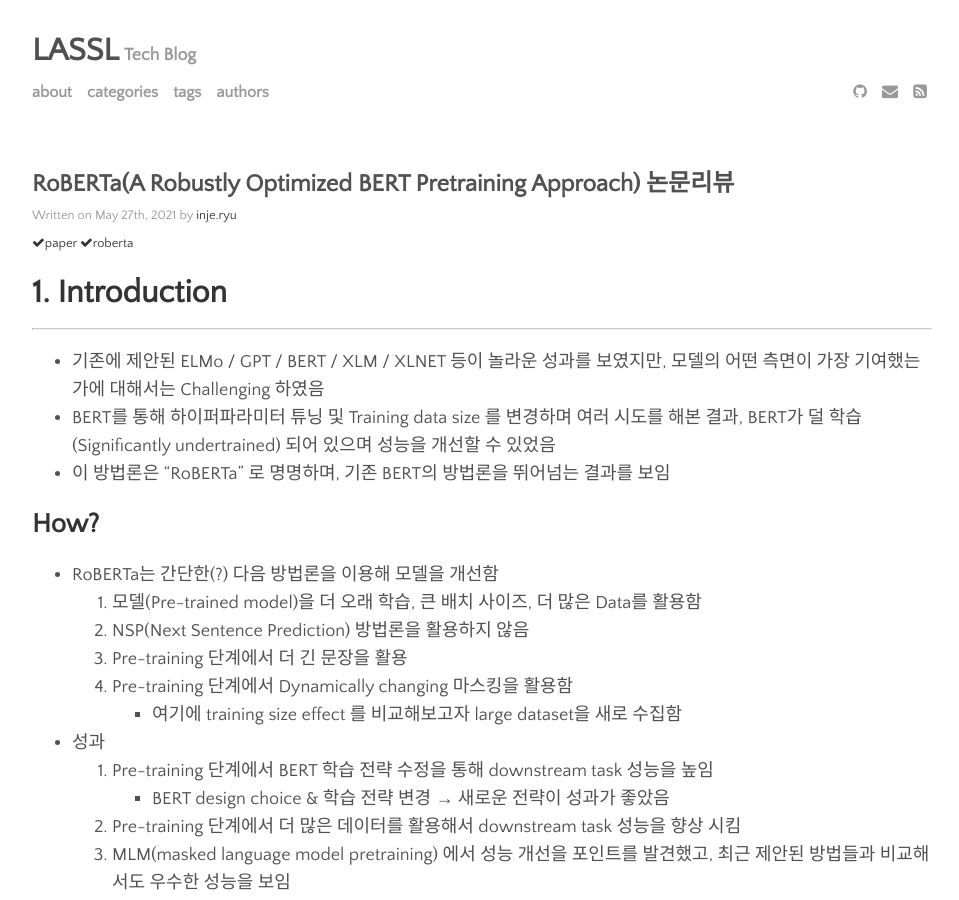
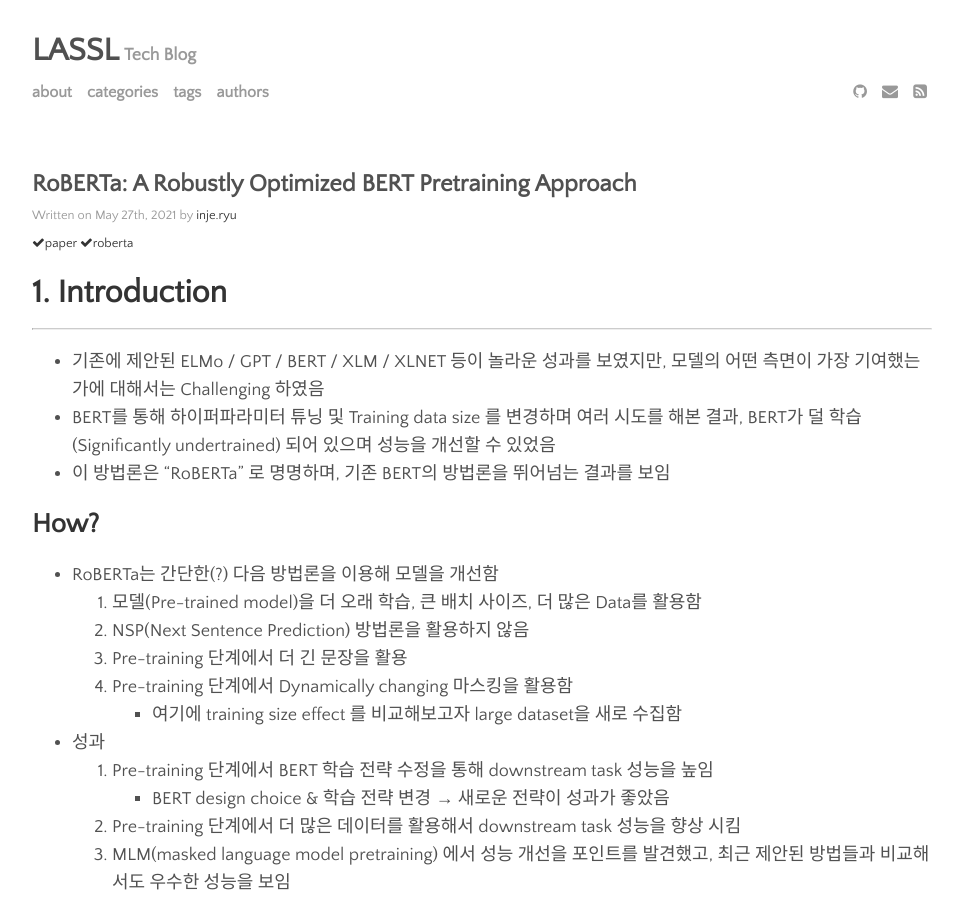
Before and after one commit to lassl/_lassl.github.io, a Jekyll site: the page built from _posts/2021-05-27-roberta.md, in a window 1280 px wide and 900 px high. Shown: the whole window, without its empty margins (158-1117 px from the left). Built offline with Jekyll 4.4.1, drawn with Linux system fonts in a browser that asks for light colours; comment, search, counter and statistics services are not loaded.

Commit message:
Fix/#40 (#41)
* [fix] roberta paper riview title changed

* [fix] title colon issue fixed

```diff
--- a/_posts/2021-05-27-roberta.md
+++ b/_posts/2021-05-27-roberta.md
@@ -1,6 +1,6 @@
 ---
 layout: post
-title: RoBERTa(A Robustly Optimized BERT Pretraining Approach) 논문리뷰
+title: "RoBERTa: A Robustly Optimized BERT Pretraining Approach"
 author: inje.ryu
 categories: [paper]
 tags: [roberta]
```
